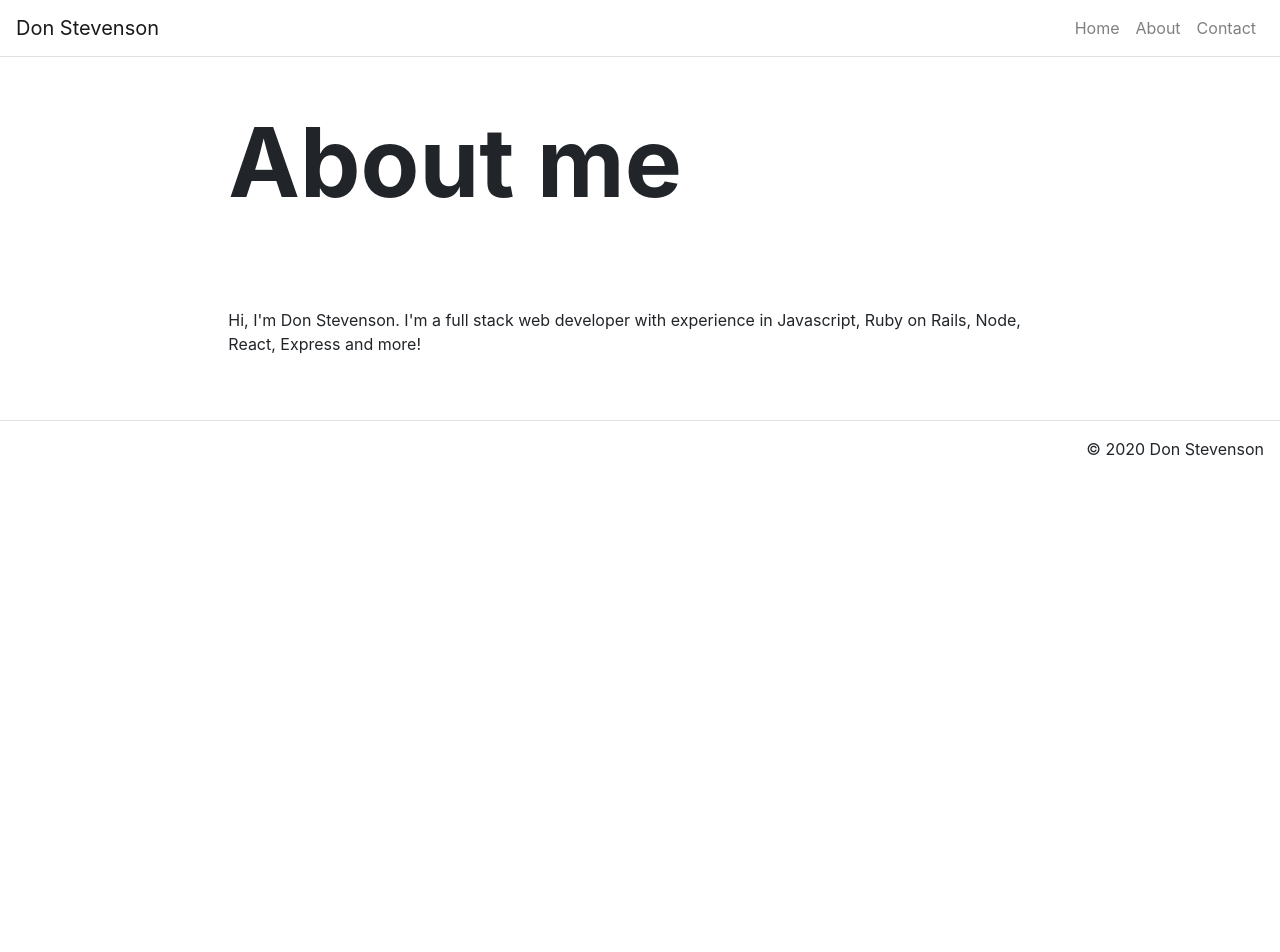
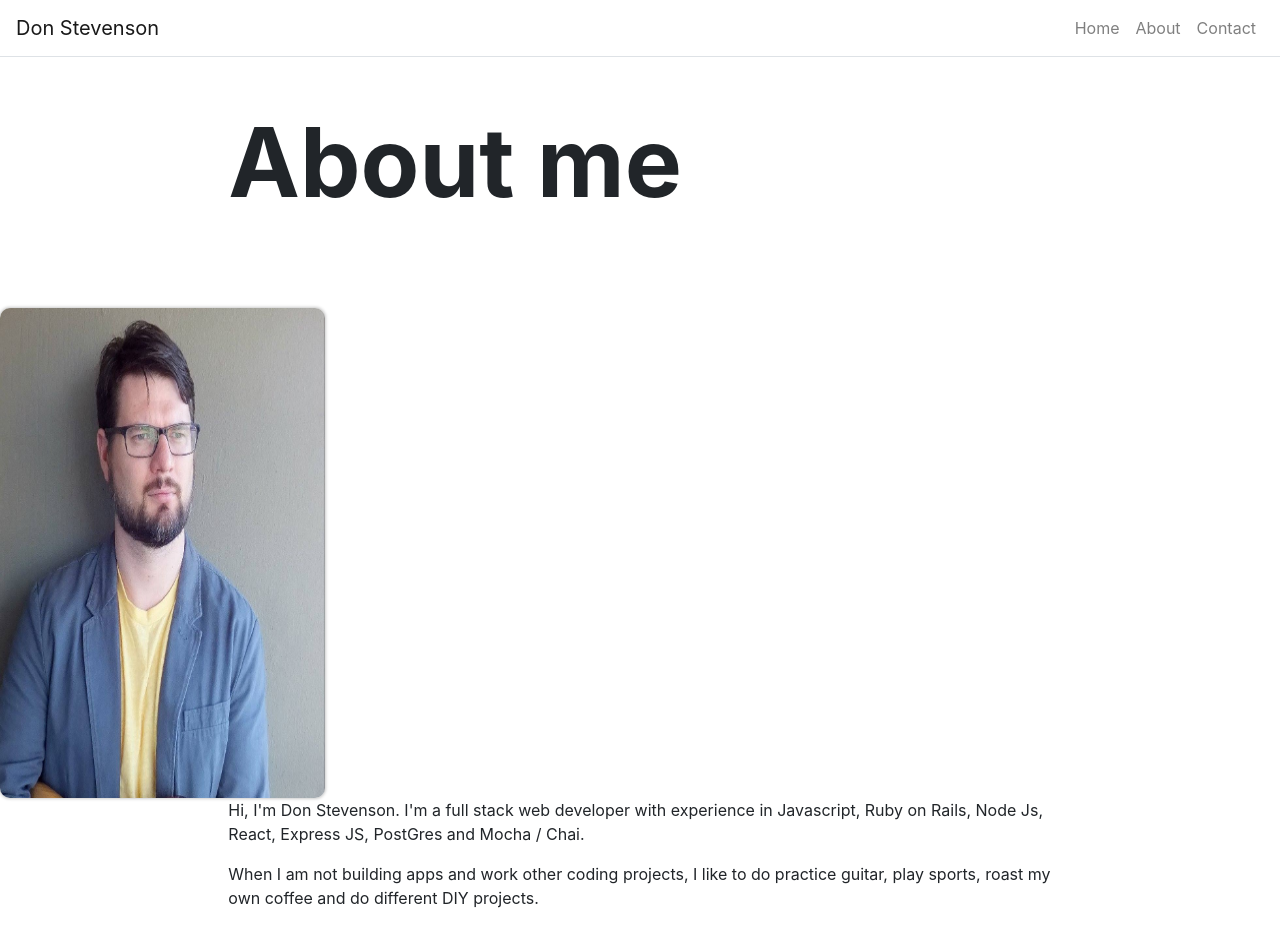
Before and after one commit to Don-Stevenson/personalWebsite, a React (Create React App) app: page /about in a window 1280 px wide. Shown: the top 952 px of the page. Before the commit the page ends 800 px from the top, so only its background shows below. Built offline with nearby package versions, Linux system fonts and the light colour scheme.

Commit message:
add profile pic, need to style

```diff
--- a/src/pages/AboutPage.js
+++ b/src/pages/AboutPage.js
@@ -1,16 +1,19 @@
 import React from "react";
 import Hero from "../components/Hero";
 import Content from "../components/Content";
+import ProfilePic from '../components/assets/images/profile pic.jpg'
 
 export default function AboutPage(props) {
   return (
     <div>
       <Hero title={props.title} />
+      <img className="d-card-image" src={ProfilePic} alt='profile' />
       <Content>
         <p>
           Hi, I'm Don Stevenson. I'm a full stack web developer with experience
-          in Javascript, Ruby on Rails, Node, React, Express and more!{" "}
+          in Javascript, Ruby on Rails, Node Js, React, Express JS, PostGres and Mocha / Chai.
         </p>
+        <p> When I am not building apps and work other coding projects, I like to do practice guitar, play sports, roast my own coffee and do different DIY projects. </p>
       </Content>
     </div>
   );
```
Also changed, not shown: src/components/assets/images/profile pic.jpg (added).
